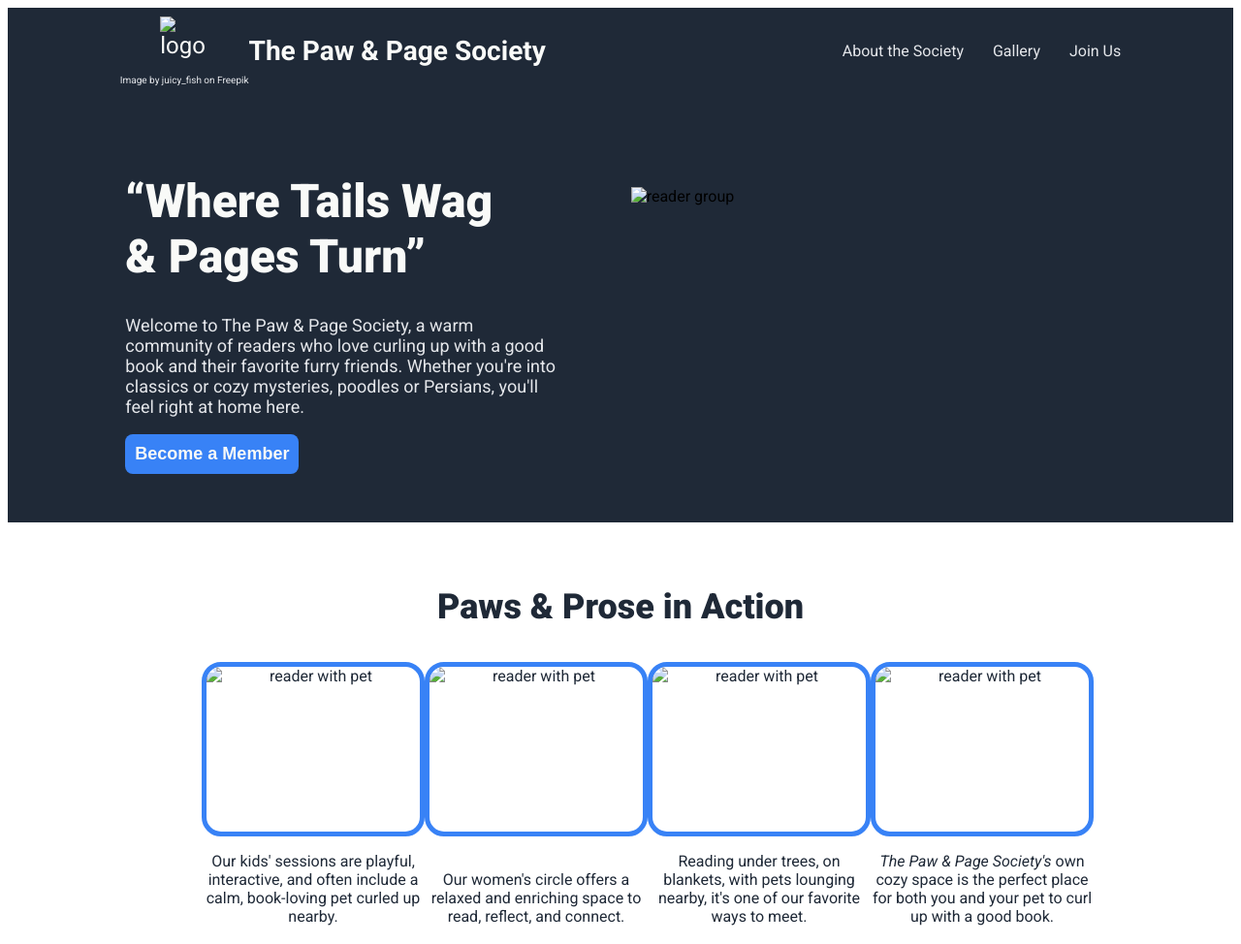
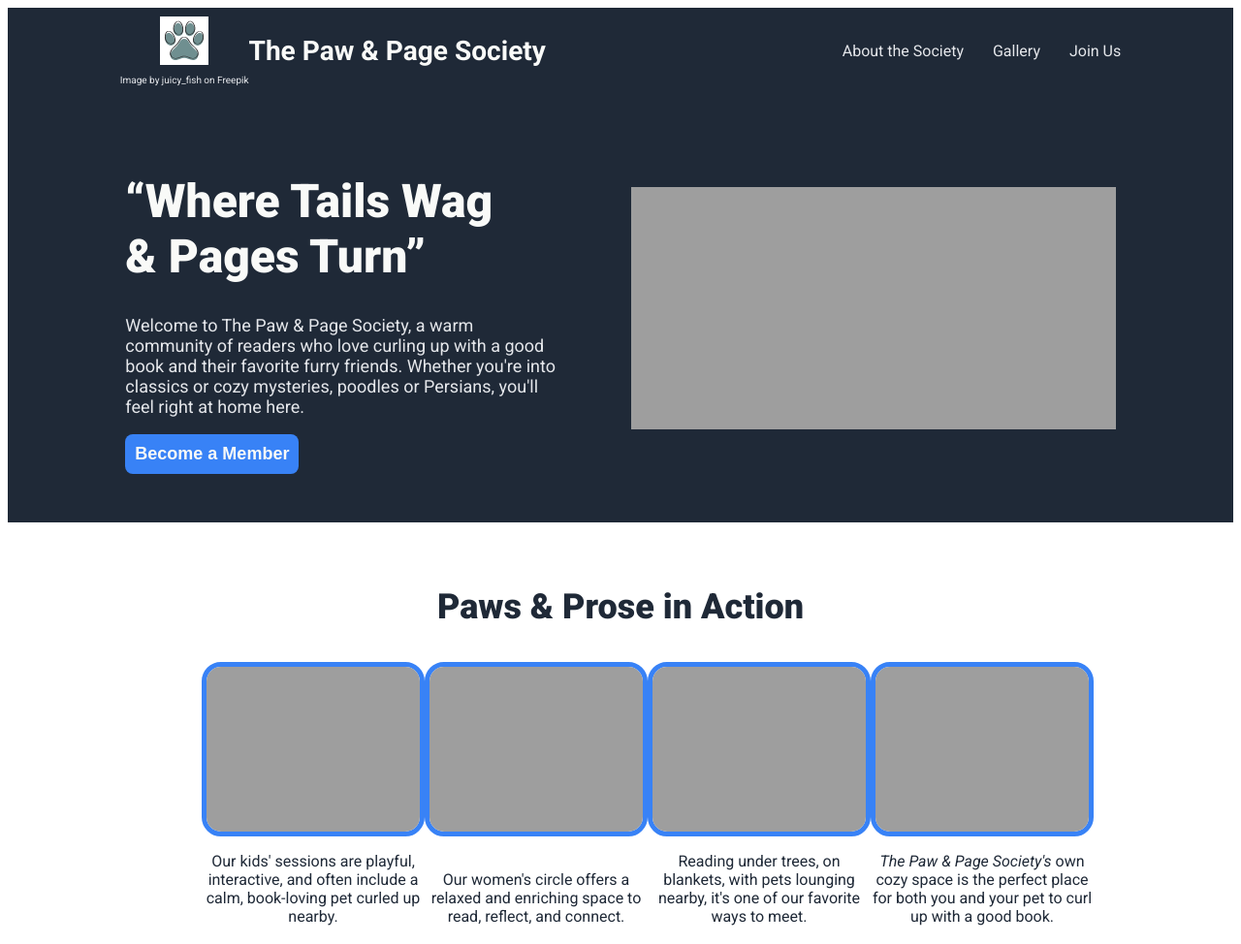
Before and after one commit to shivani16kulkarni/Book-Club-Website, a plain HTML site: page index.html in a window 1280 px wide. Shown: the top 974 px of the page at 97% size. Drawn offline with Linux system fonts and the light colour scheme; the site is published under a folder, as on GitHub Pages, so addresses that start at the root find nothing.

Commit message:
Edit Image path

```diff
--- a/index.html
+++ b/index.html
@@ -13,7 +13,7 @@
     <header>
         <div class="logo">
             <div class="logoImage">
-                <img src="/images/logo.svg" alt="logo">
+                <img src="./images/logo.svg" alt="logo">
                 <a href="https://www.freepik.com/free-vector/hand-drawn-heart-with-gold-paw-print_199776435.htm">Image by juicy_fish on Freepik</a>
             </div>
             <h3>The Paw & Page Society</h3>
@@ -38,33 +38,33 @@
             <button>Become a Member</button>
             <p class="message">This is a demo form.</p>
             </div>
-            <img src="/images/hero.jpg" alt="reader group">
+            <img src="./images/hero.jpg" alt="reader group">
         </div>
         <div class="gallery" id="gallery">
             <h3>Paws & Prose in Action</h3>
             <div class="images">
                 <div class="info">
-                <img src="/images/gallery1.jpg" alt="reader with pet">
+                <img src="./images/gallery1.jpg" alt="reader with pet">
                 <p>Our kids' sessions are playful, interactive, and often
                     include a calm, book-loving pet curled up nearby.
                 </p>
                 </div>
                 <div class="info">
-                <img src="/images/gallery2.jpg" alt="reader with pet">
+                <img src="./images/gallery2.jpg" alt="reader with pet">
                 <p>
                     Our women's circle offers a relaxed and enriching
                     space to read, reflect, and connect.
                 </p>
                 </div>
                 <div class="info">
-                <img src="/images/gallery3.jpg" alt="reader with pet">
+                <img src="./images/gallery3.jpg" alt="reader with pet">
                 <p>
                     Reading under trees, on blankets, with pets lounging nearby,
                     it's one of our favorite ways to meet.
                 </p>
                 </div>
                 <div class="info">
-                <img src="/images/gallery4.jpg" alt="reader with pet">
+                <img src="./images/gallery4.jpg" alt="reader with pet">
                 <p>
                     <em>The Paw & Page Society's</em> own cozy space is the
                     perfect place for both you and your pet to curl up with a good book.
@@ -93,8 +93,8 @@
     <footer>
         <div class="info">
             <ul>
-                <li><img src="/images/email.svg" alt="email">contact@pawandpage.com</li>
-                <li><img src="/images/insta.svg" alt="instagram">@pawandpage</li>
+                <li><img src="./images/email.svg" alt="email">contact@pawandpage.com</li>
+                <li><img src="./images/insta.svg" alt="instagram">@pawandpage</li>
                 <li>Tag us at #PawAndPage</li>
             </ul>
         </div>
```
